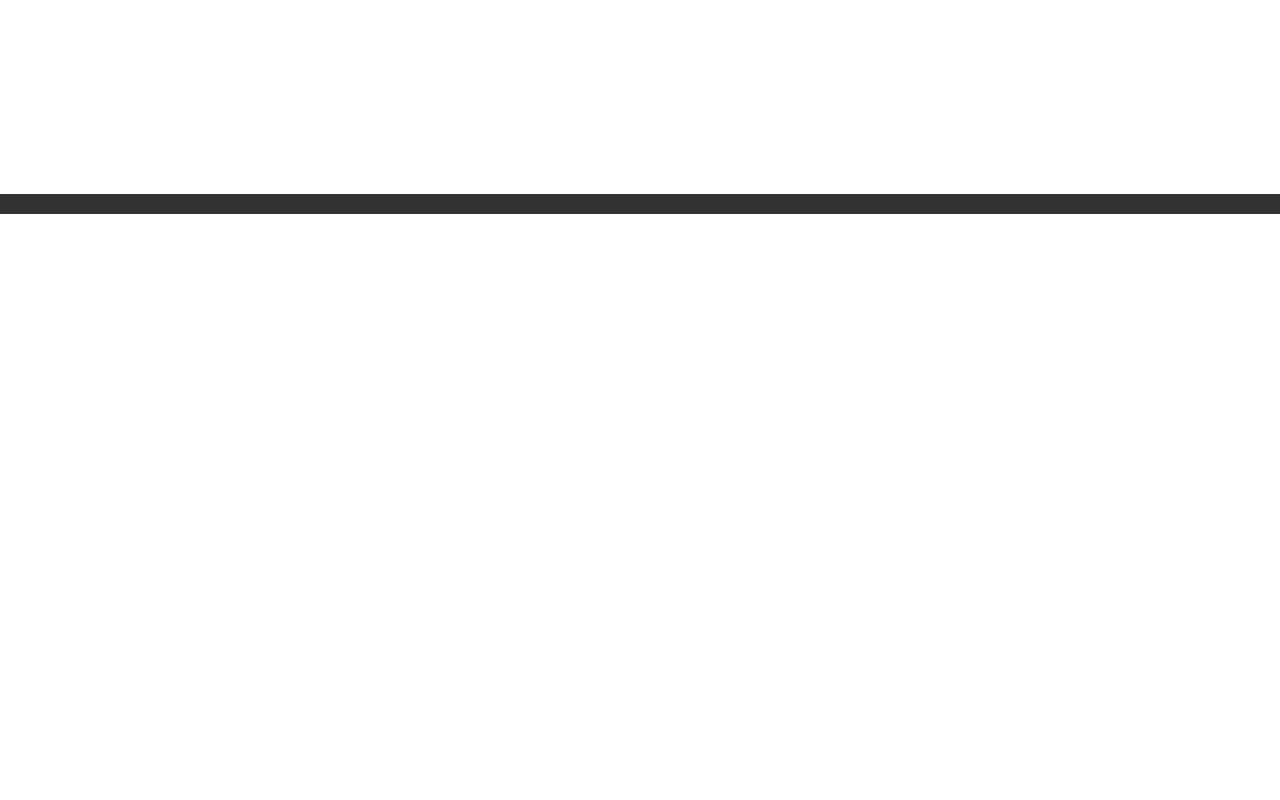
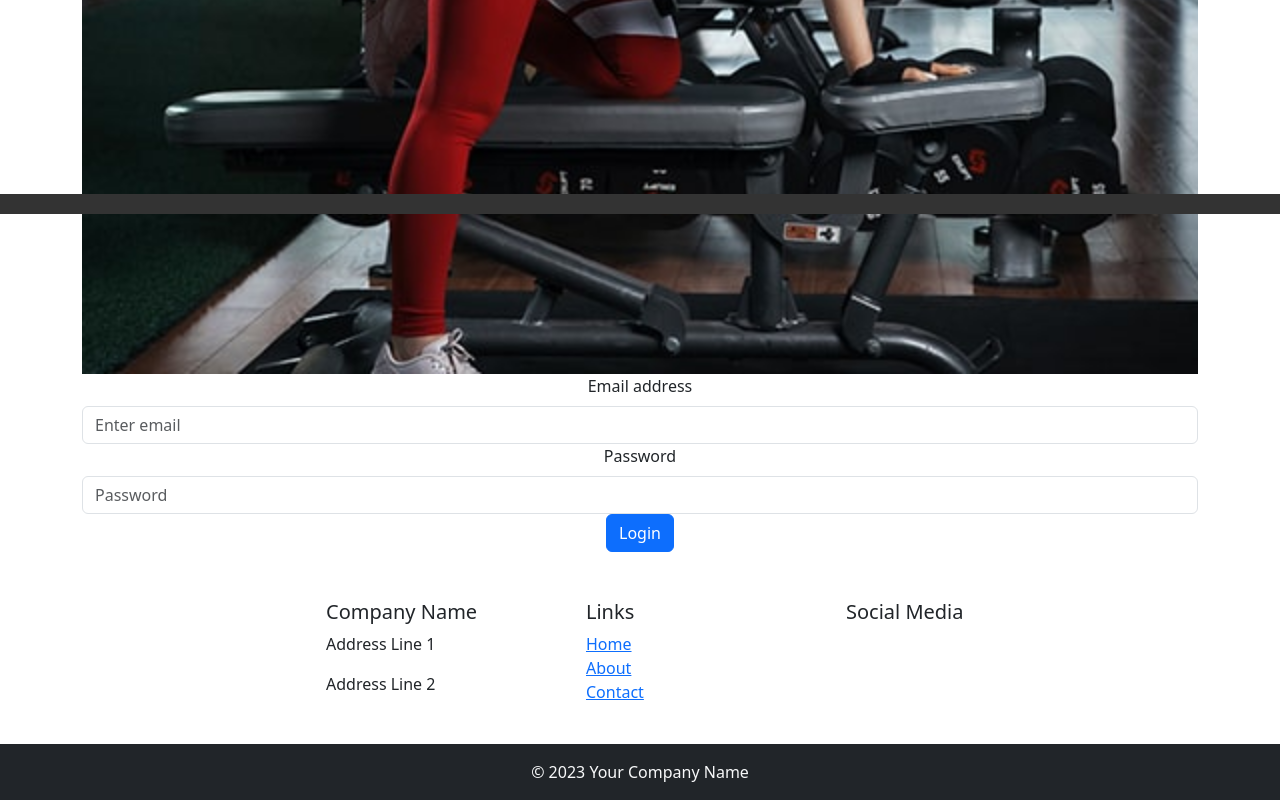
Before and after one commit to MingJae92/Cross_Flex_App_2, a React (Create React App) app: page /login in a window 1280 px wide. Shown: the part 586-1386 px from the top of the page. Before the commit the page ends 800 px from the top, so only its background shows below. Built offline with nearby package versions, Linux system fonts and the light colour scheme.

Commit message:
Login page implemented

```diff
--- a/src/App.js
+++ b/src/App.js
@@ -4,6 +4,7 @@ import Homepage from './components/Homepage';
 import Navbar from './components/Navbar';
 import Footer from './components/Footer';
 import About from './components/About';
+import Login from './components/Login';
 
 function App() {
   return (
@@ -12,6 +13,7 @@ function App() {
       <Routes>
         <Route path='/' element={<Homepage />} />
         <Route path='/about' element={<About />} />
+        <Route path='/login' element={<Login />} />
       </Routes>
       <Footer/>
     </div>
--- a/src/Components/Login.js
+++ b/src/Components/Login.js
@@ -0,0 +1,54 @@
+import React from 'react';
+import { Container, Form, Button } from 'react-bootstrap';
+import 'bootstrap/dist/css/bootstrap.min.css';
+import LoginForm from '../img/blog-1.jpg';
+
+function Login() {
+  const imageStyle = {
+    width: '100%',
+    height: '100vh', // Set the height to 100% of the viewport height
+    objectFit: 'cover', // Ensure the image covers the entire container
+  };
+  const footerStyle = {
+    background: '#333',
+    padding: '10px',
+    textAlign: 'center',
+    position: 'fixed',
+    bottom: 0,
+    width: '100%',
+    color: 'white',
+  };
+
+  const linkStyle = {
+    color: 'white',
+    textDecoration: 'underline',
+    margin: '0 10px',
+  };
+
+  return (
+    <div>
+      <Container className="mt-5 text-center">
+        <h1>Login</h1>
+        <img src={LoginForm} alt="Landing Page" style={imageStyle} />
+        <Form>
+          <Form.Group controlId="formBasicEmail">
+            <Form.Label>Email address</Form.Label>
+            <Form.Control type="email" placeholder="Enter email" />
+          </Form.Group>
+
+          <Form.Group controlId="formBasicPassword">
+            <Form.Label>Password</Form.Label>
+            <Form.Control type="password" placeholder="Password" />
+          </Form.Group>
+
+          <Button variant="primary" type="submit">
+            Login
+          </Button>
+        </Form>
+      </Container>
+
+    </div>
+  );
+}
+
+export default Login;
```
